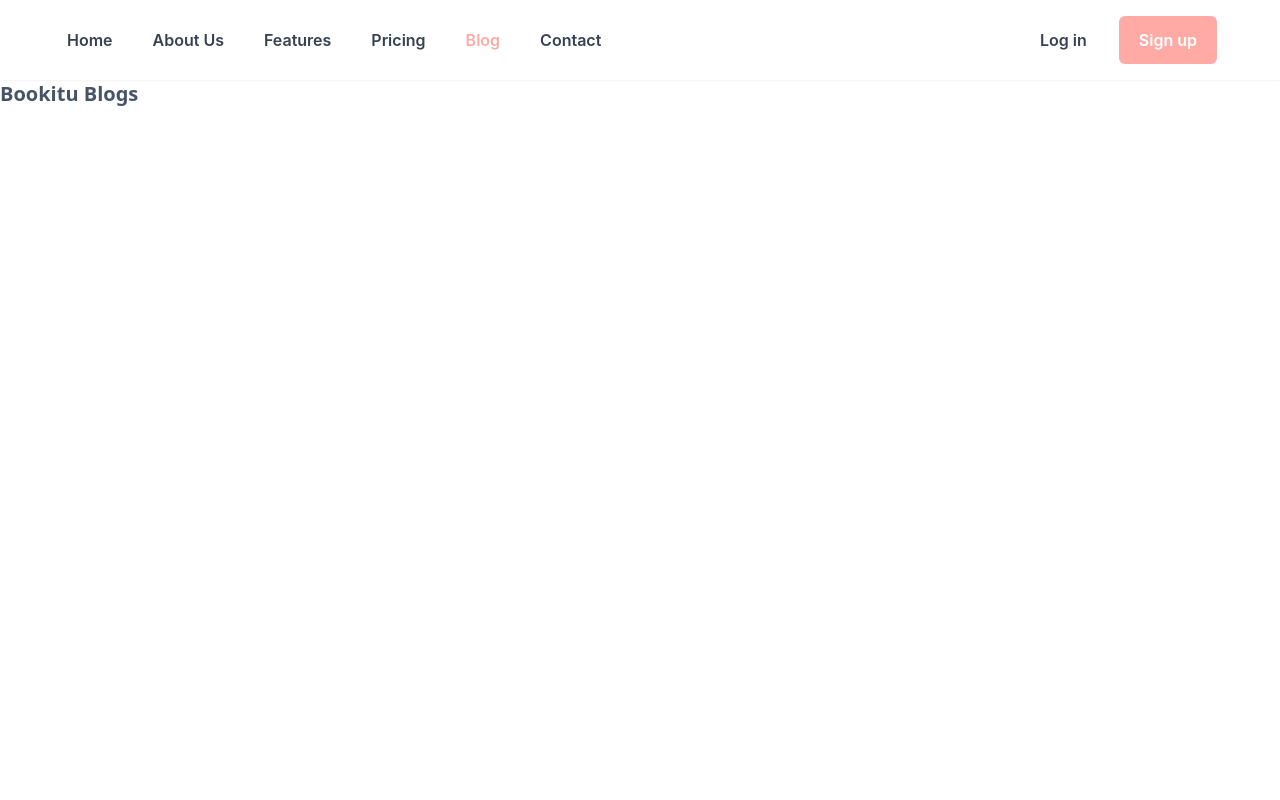
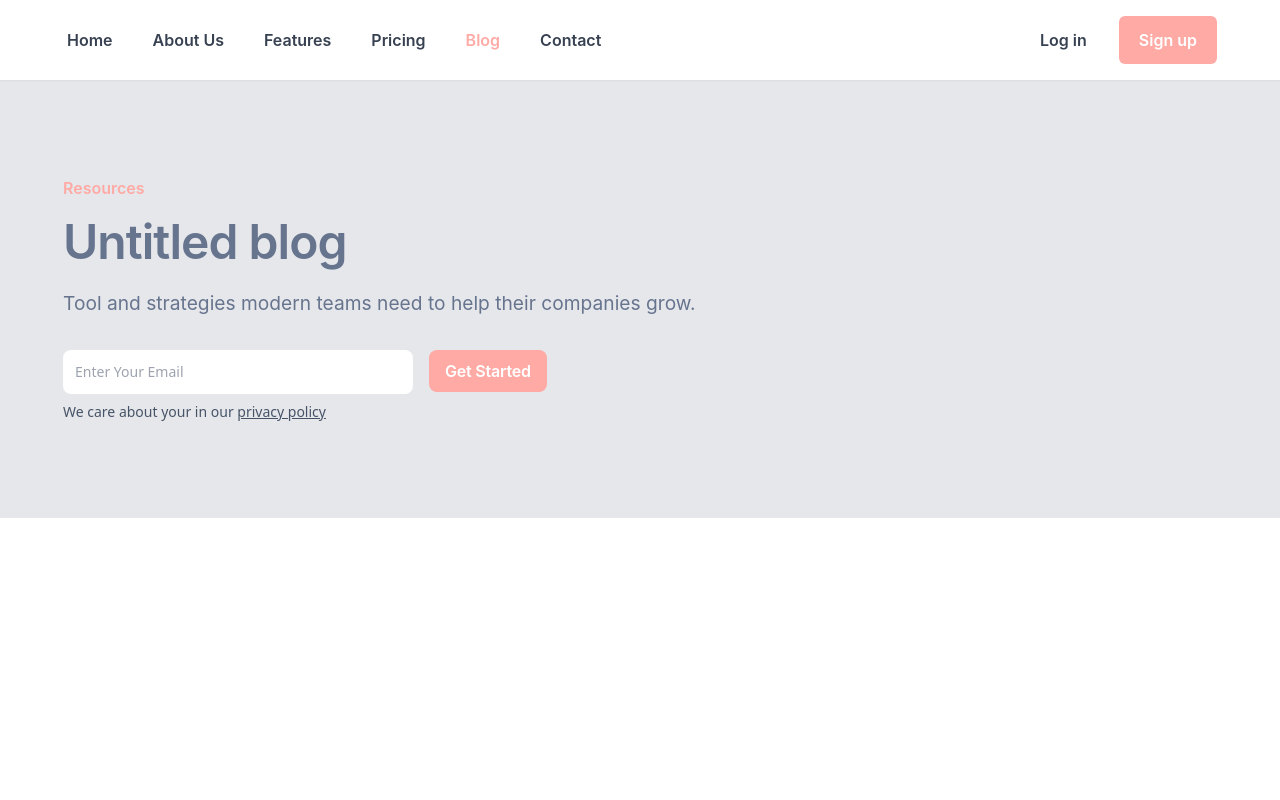
Before and after one commit to babulakterfsd/beautycutie, a Next.js app: page /blog in a window 1280 px wide. Shown: the top 800 px of the page. Built offline with nearby package versions, Linux system fonts and the light colour scheme.

Commit message:
blog page header part done

```diff
--- a/src/components/Blog.client.tsx
+++ b/src/components/Blog.client.tsx
@@ -1,7 +1,73 @@
+'use client';
+
+import Link from 'next/link';
+import { useState } from 'react';
+
 const Blog = () => {
+  const [email, setEmail] = useState('');
+
+  const formHandler = (e: React.FormEvent<HTMLFormElement>) => {
+    e.preventDefault();
+    alert(
+      `${email ? `You have subscribed with ${email}` : 'Input correct email'}`
+    );
+    setEmail('');
+  };
+
   return (
     <section>
-      <h1 className="text-xl font-bold">Bookitu Blogs</h1>
+      <div className="bg-gray-200">
+        {/* blogs header */}
+        <div className="main-container bg-gray-200 py-16 lg:py-24">
+          <p className="text-sm leading-5 lg:text-base lg:leading-6 font-semibold font-inter text-primary">
+            Resources
+          </p>
+          <h3 className="font-inter text-cyan text-4xl lg:text-5xl lg:font-semibold lg:leading-[60px] lg:tracking-[-.96px] mt-3">
+            Untitled blog
+          </h3>
+          <p className="my-4 text-cyan font-inter lg:text-[1.2rem] lg:leading-[30px]">
+            Tool and strategies modern teams need to help their companies grow.
+          </p>
+          {/* form */}
+          <form
+            className="flex flex-col gap-y-3 md:flex-row lg:gap-x-4 mt-8"
+            onSubmit={formHandler}
+          >
+            <div>
+              <input
+                type="email"
+                id="email"
+                aria-describedby="helper-text-explanation"
+                className="bg-white text-cyan text-sm rounded-lg focus:outline-none w-full md:w-[280px] lg:w-[350px] p-4 md:p-3 font-semibold md:font-normal"
+                placeholder="Enter Your Email"
+                value={email}
+                onChange={(e) => setEmail(e.target.value)}
+              />
+              <p
+                id="helper-text-explanation"
+                className="mt-2 text-sm text-[#475467]"
+              >
+                We care about your in our{' '}
+                <Link href="/blog" className="underline">
+                  privacy policy
+                </Link>
+              </p>
+            </div>
+            <button
+              type="submit"
+              className="bg-primary md:h-[42px] lg:h-[42px] hidden md:flex items-center text-center rounded-lg md:px-3 lg:px-4 md:py-5 lg:py-[8px] text-white font-inter lg:tracking-[-0.205px] font-semibold md:ml-4 lg:ml-0"
+            >
+              Get Started
+            </button>
+            <button
+              type="submit"
+              className="bg-[#FFAAA5] text-[1rem] md:hidden items-center text-center rounded-lg p-3 text-white font-inter font-medium"
+            >
+              Get Started
+            </button>
+          </form>
+        </div>
+      </div>
     </section>
   );
 };
```
